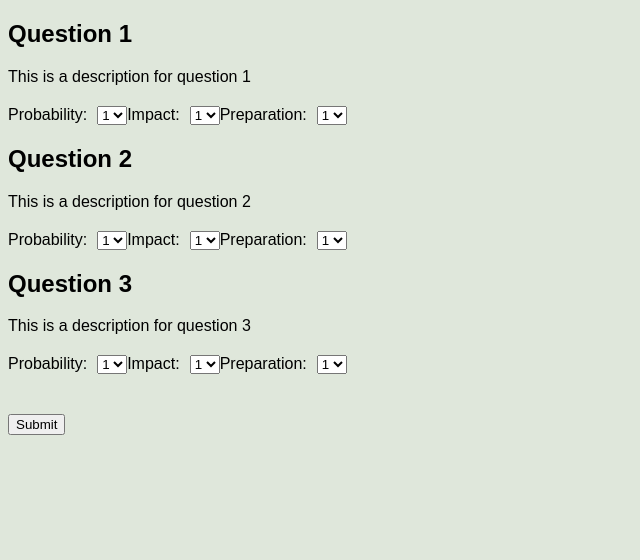
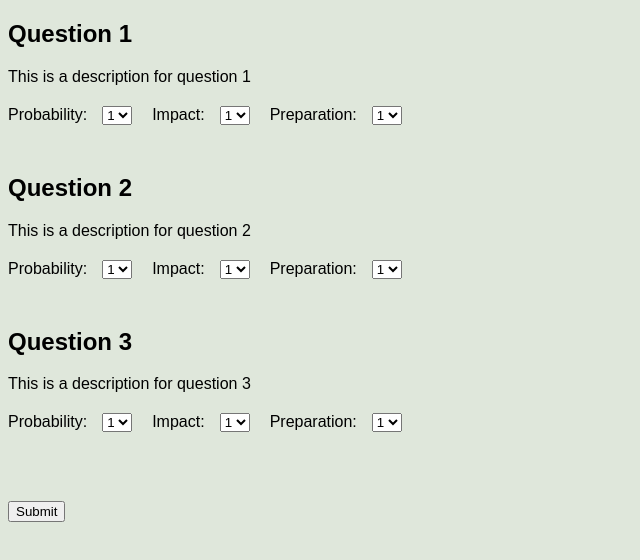
Before and after one commit to andrewwmcgrath/andrewwmcgrath.github.io, a plain HTML site: page index.html in a window 1280 px wide. Shown: the whole page, without its empty margins (0-640 px from the left). Drawn offline with Linux system fonts and the light colour scheme.

Commit message:
Update style.css

```diff
--- a/style.css
+++ b/style.css
@@ -17,8 +17,15 @@ p {
     margin-bottom: 20px;
 }
 
+select {
+    margin-left: 5px;      /* space between the label and the select dropdown */
+    margin-right: 20px;    /* space between the select dropdown and the next label */
+}
+
 label {
     margin-right: 10px;
+    display: inline-block;
+    margin-bottom: 30px;
 }
 
 #submit-button-container {
```
